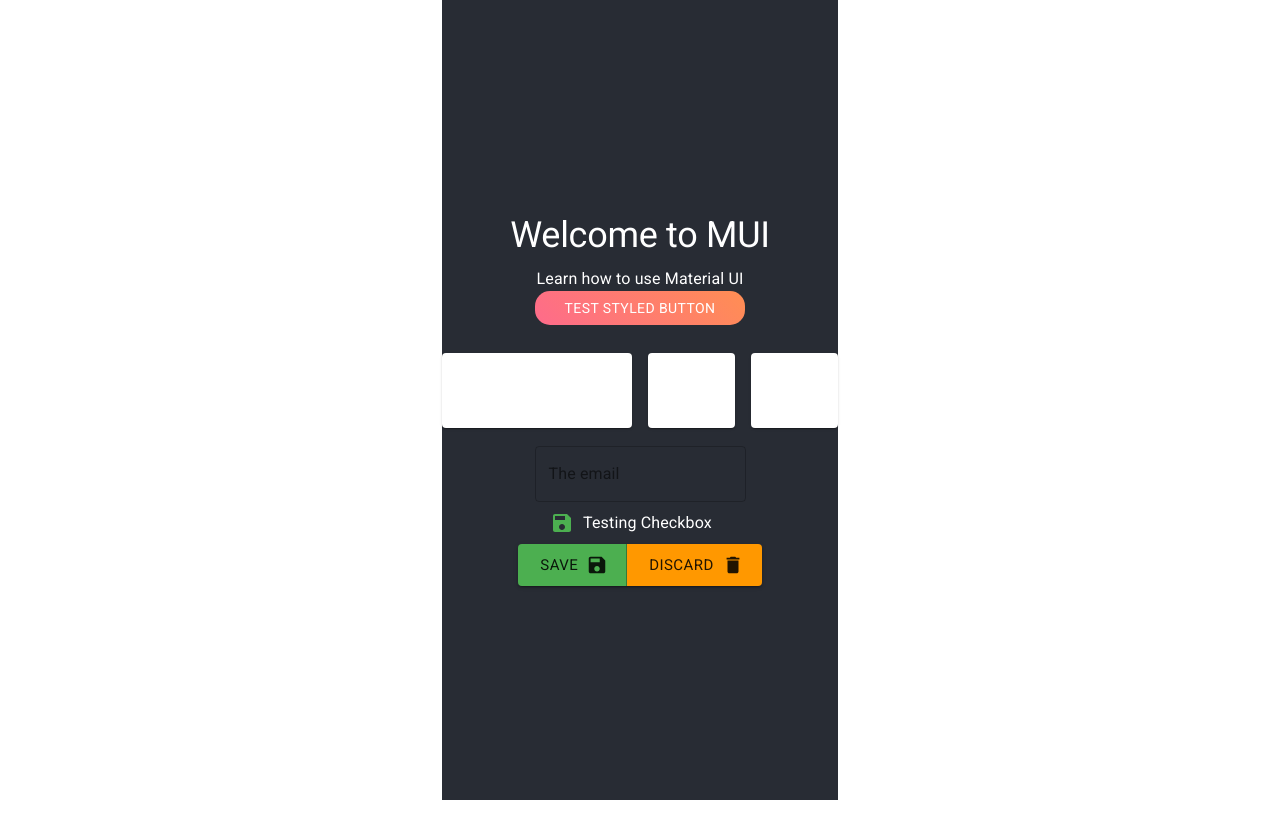
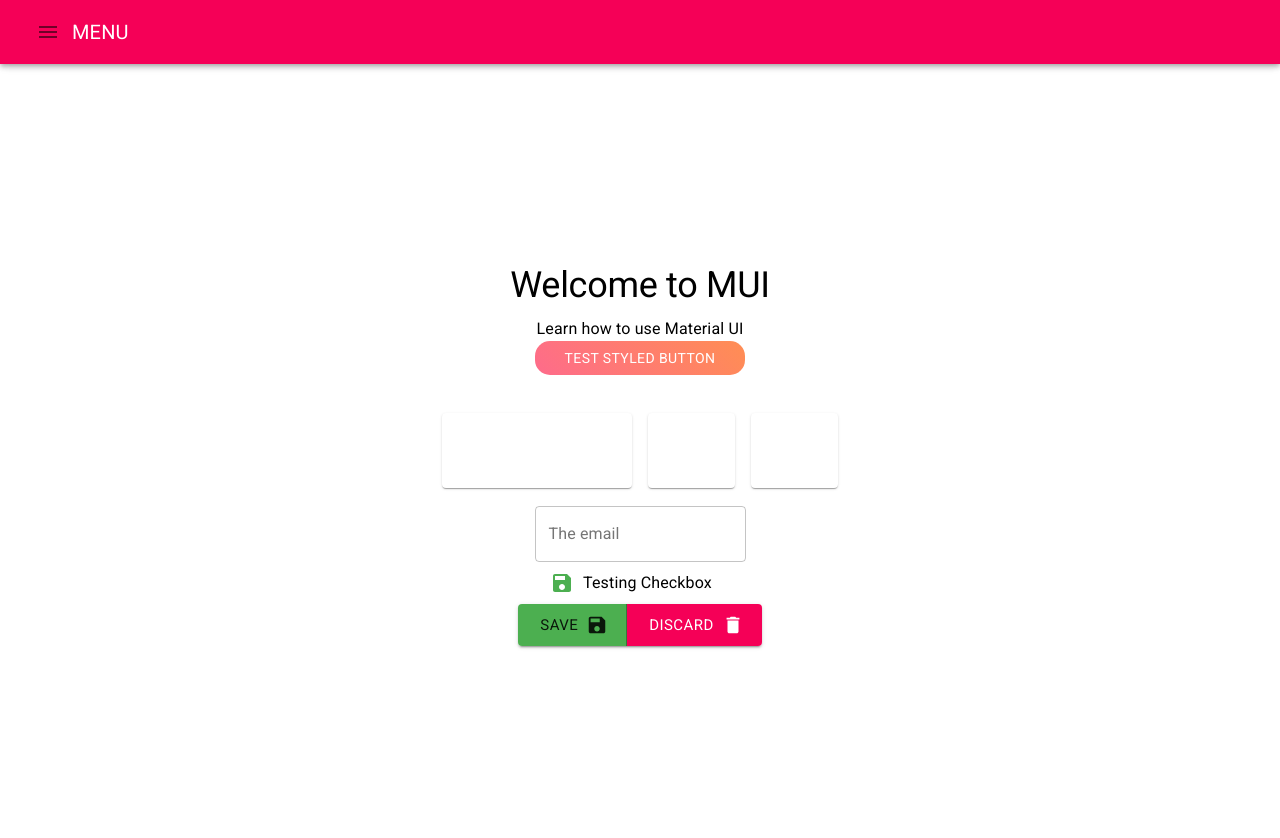
Before and after one commit to yuico/material-ui-react, a React (Create React App) app: page / in a window 1280 px wide. Shown: the top 838 px of the page. Before the commit the page ends 800 px from the top, so only its background shows below. Built offline with nearby package versions, Linux system fonts and the light colour scheme.

Commit message:
add top Menu and title

```diff
--- a/src/App.css
+++ b/src/App.css
@@ -1,5 +1,10 @@
+body {
+  color: black
+}
+
 .App {
   text-align: center;
+  margin-top: 55px;
 }
 
 .App-logo {
@@ -13,19 +18,15 @@
   }
 }
 
-input {
-  color: white !important
-}
-
 .App-header {
-  background-color: #282c34;
+  background-color:white;
   min-height: 100vh;
   display: flex;
   flex-direction: column;
   align-items: center;
   justify-content: center;
   font-size: calc(10px + 2vmin);
-  color: white;
+  color: black;
 }
 
 .App-link {
--- a/src/App.js
+++ b/src/App.js
@@ -18,20 +18,29 @@
 import Paper from '@material-ui/core/Paper';
 import Grid from '@material-ui/core/Grid';
 
+import AppBar from '@material-ui/core/AppBar';
+import ToolBar from '@material-ui/core/ToolBar';
+import IconButton from '@material-ui/core/IconButton';
+import MenuIcon from '@material-ui/icons/Menu';
+
+
+
+
 const useStyles = makeStyles({
   root: {
     background: 'linear-gradient(45deg, #FE6B8B, #FF8E53)',
     border: 0,
-    marginBottom: 10,
+    marginBottom: 20,
     borderRadius: 15,
     color: 'white',
-    padding: '5px 30px'
+    padding: '5px 30px',
   }
 })
 
 const theme = createMuiTheme({
   typography: {
     h2: {
+      color: 'black',
       fontSize: 36,
       marginBottom: 10,
     }
@@ -39,10 +48,10 @@
   palette: {
     primary: {
       main: green[500],
-    },
+    }/* ,
     secondary: {
       main: orange[500],
-    }
+    } */
   }
 })
 
@@ -77,6 +86,16 @@
       <Container maxWidth="xs">
         <div className="App">
           <header className="App-header">
+            <AppBar color="secondary">
+              <ToolBar>
+                <IconButton>
+                  <MenuIcon/>
+                </IconButton>
+                <Typography variant="h6">
+                  MENU
+                </Typography>
+              </ToolBar>
+            </AppBar>
             <Typography
               variant="h2"
               component="div"
```
